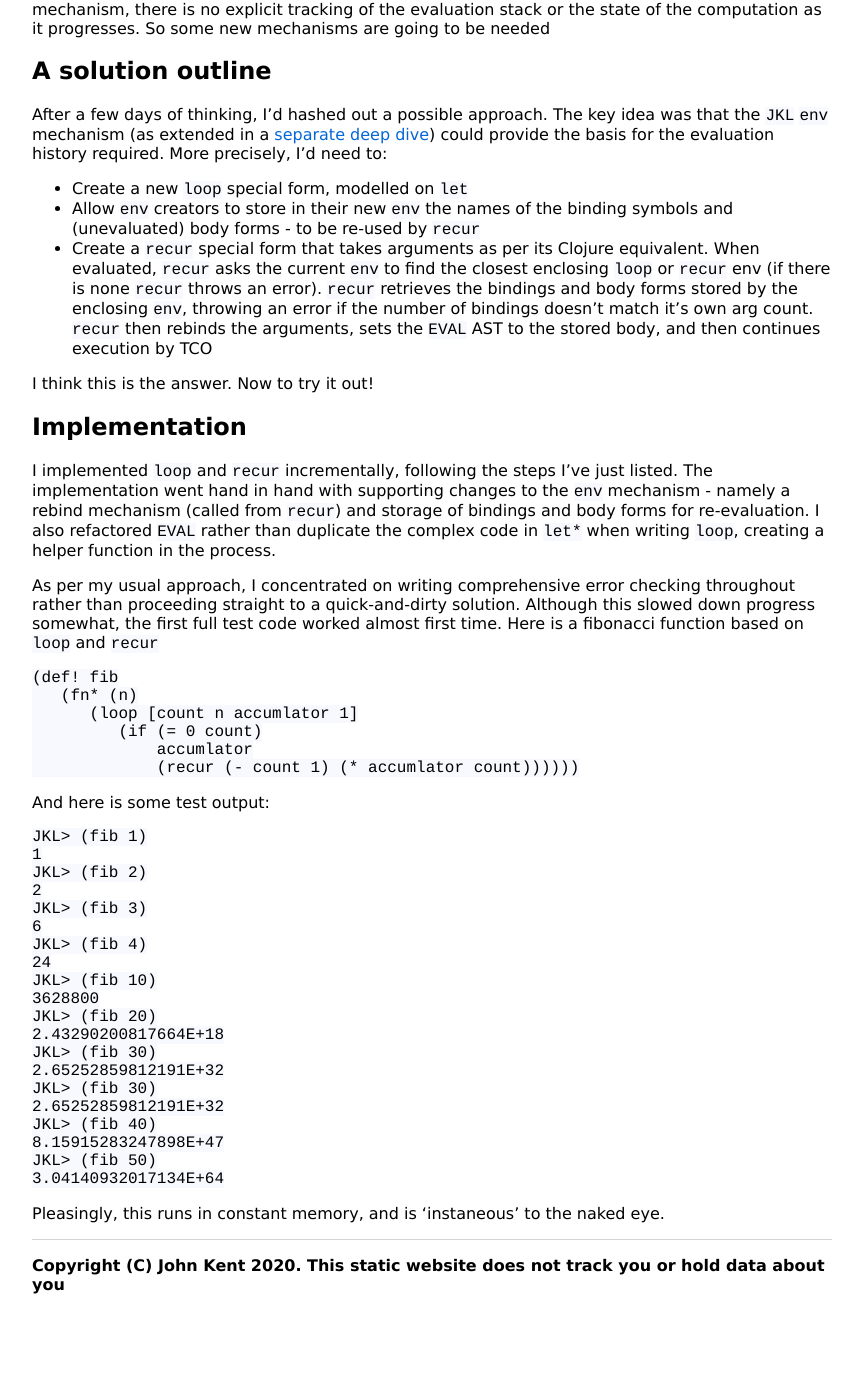
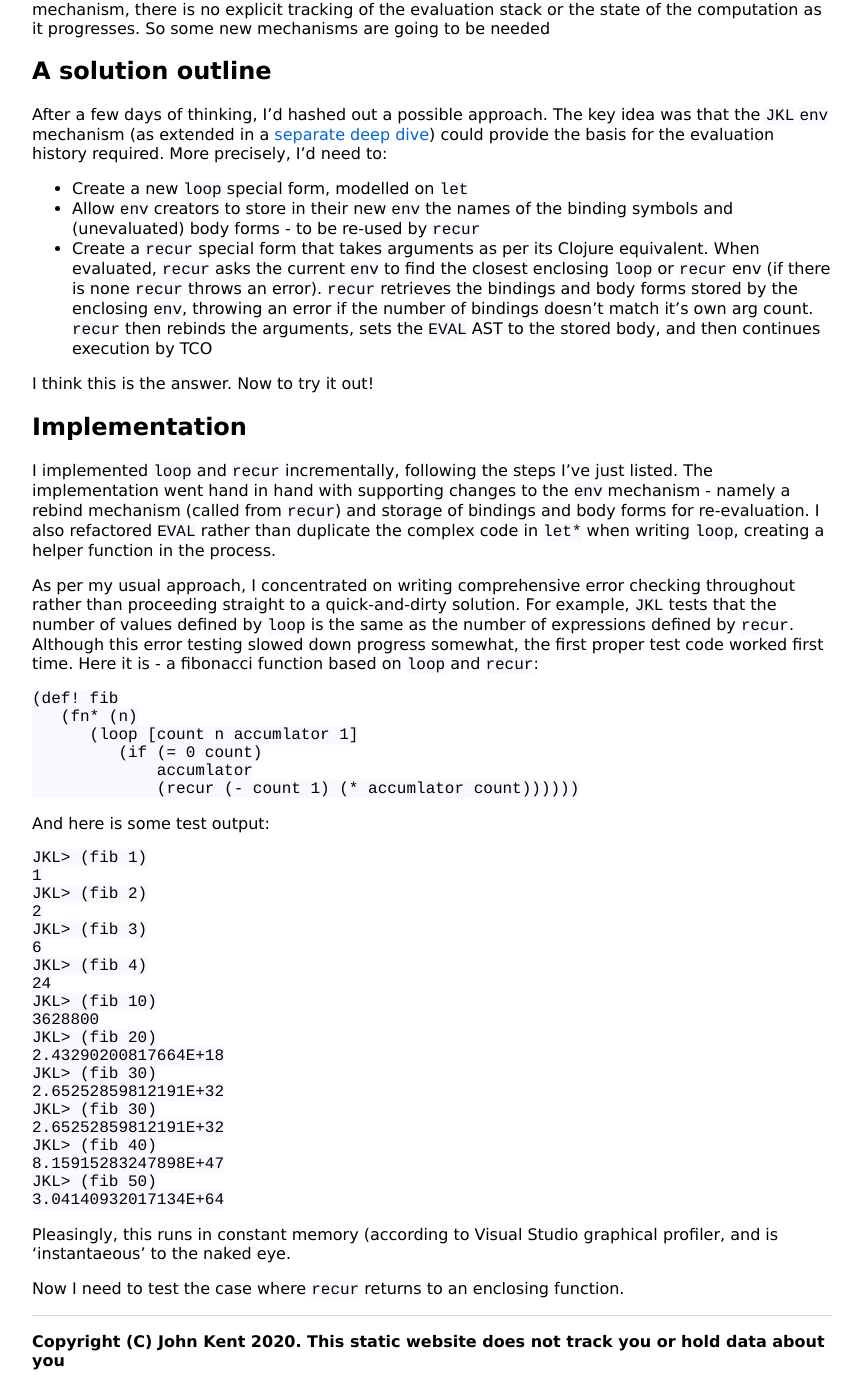
Before and after one commit to KineticLensman/KineticLensman.github.io, a Jekyll site: the page built from _posts/2020-04-18-looping-deep-dive.md, in a window 1280 px wide and 1400 px high, scrolled down 2631 px. Shown: the whole window, without its empty margins (208-1071 px from the left). Built offline with Jekyll 4.4.1, drawn with Linux system fonts in a browser that asks for light colours; before the commit the page ends 3955 px from its top, so only the background shows below that.

Commit message:
added description of first full test

````diff
--- a/_posts/2020-04-18-looping-deep-dive.md
+++ b/_posts/2020-04-18-looping-deep-dive.md
@@ -107,7 +107,7 @@
 
 I implemented `loop` and `recur` incrementally, following the steps I've just listed. The implementation went hand in hand with supporting changes to the `env` mechanism - namely a rebind mechanism (called from `recur`) and storage of bindings and body forms for re-evaluation. I also refactored `EVAL` rather than duplicate the complex code in `let*` when writing `loop`, creating a helper function in the process.
 
-As per my usual approach, I concentrated on writing comprehensive error checking throughout rather than proceeding straight to a quick-and-dirty solution. Although this slowed down progress somewhat, the first full test code worked almost first time. Here is a fibonacci function based on `loop` and `recur`
+As per my usual approach, I concentrated on writing comprehensive error checking throughout rather than proceeding straight to a quick-and-dirty solution. For example, `JKL` tests that the number of values defined by `loop` is the same as the number of expressions defined by `recur`. Although this error testing slowed down progress somewhat, the first proper test code worked first time. Here it is - a fibonacci function based on `loop` and `recur`:
 ```
 (def! fib
    (fn* (n)
@@ -139,4 +139,6 @@
 JKL> (fib 50)
 3.04140932017134E+64
 ```
-Pleasingly, this runs in constant memory, and is 'instaneous' to the naked eye.
+Pleasingly, this runs in constant memory (according to Visual Studio graphical profiler, and is 'instantaeous' to the naked eye.
+
+Now I need to test the case where `recur` returns to an enclosing function.
````
